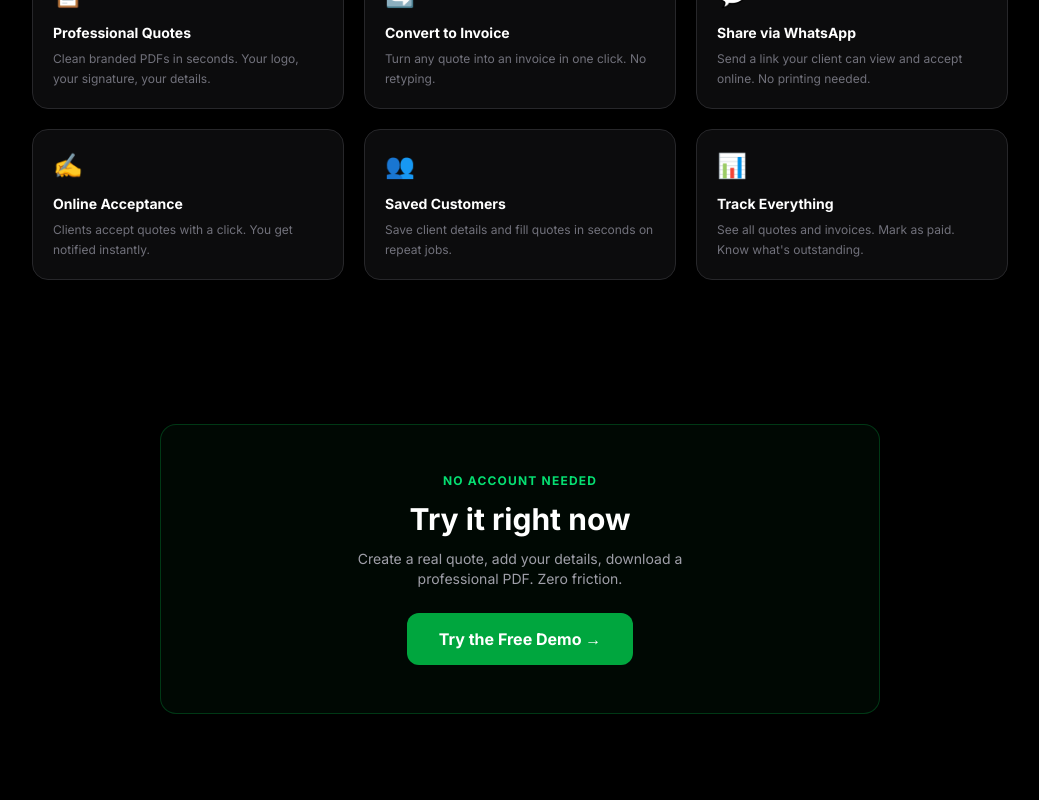
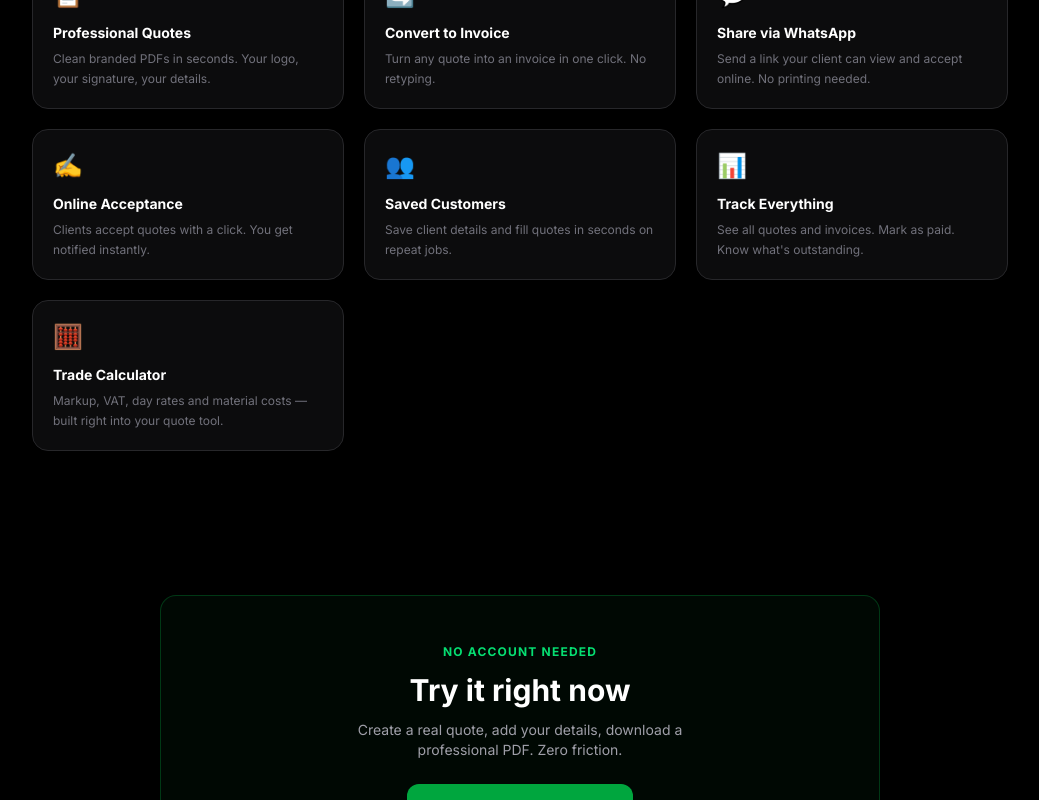
Before and after one commit to getjobquotes/getjobquotes-marketing, a Next.js app: page / in a window 1280 px wide. Shown: the part 1058-1858 px from the top of the page, without its empty margins (120-1159 px from the left). Built offline with nearby package versions, Linux system fonts and the light colour scheme; no server answers.

Commit message:
feat: add Trade Calculator to home page features list

```diff
--- a/app/page.tsx
+++ b/app/page.tsx
@@ -60,6 +60,7 @@ export default function LandingPage() {
             { icon: "✍️", title: "Online Acceptance", desc: "Clients accept quotes with a click. You get notified instantly." },
             { icon: "👥", title: "Saved Customers", desc: "Save client details and fill quotes in seconds on repeat jobs." },
             { icon: "📊", title: "Track Everything", desc: "See all quotes and invoices. Mark as paid. Know what's outstanding." },
+            { icon: "🧮", title: "Trade Calculator", desc: "Markup, VAT, day rates and material costs — built right into your quote tool." },
           ].map((f) => (
             <div key={f.title} className="rounded-2xl border border-zinc-800 bg-zinc-900/50 p-5 hover:border-green-600/30 transition group">
               <div className="text-2xl mb-3">{f.icon}</div>
```
